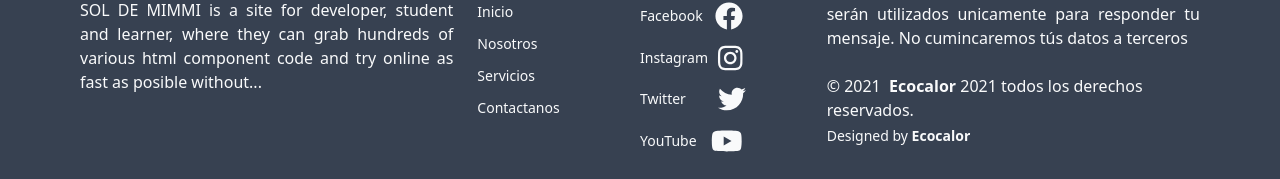
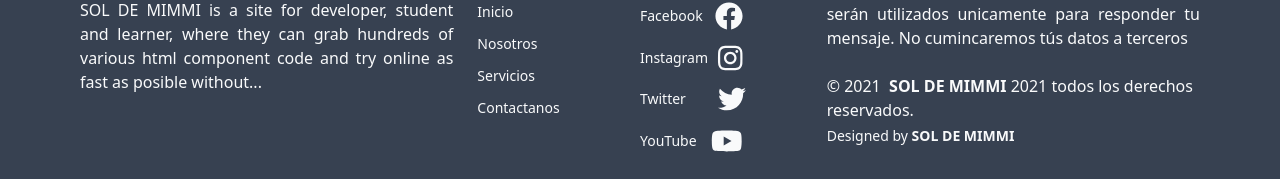
Before and after one commit to luigiRR/repositorio-ecocalor, a React (Create React App) app: page / in a window 1280 px wide. Shown: the part 1854-2033 px from the top of the page. Built offline with nearby package versions, Linux system fonts and the light colour scheme.

Commit message:
change name

```diff
--- a/src/components/Footer/Footer.jsx
+++ b/src/components/Footer/Footer.jsx
@@ -89,10 +89,10 @@ export default function Footer() {
                                 </p>
                             </div>
                             <div className="justify-center text-gray-50 mb-1 mt-6">
-                                © 2021  <span className="font-bold">Ecocalor</span> 2021 todos los derechos reservados.
+                                © 2021  <span className="font-bold">SOL DE MIMMI</span> 2021 todos los derechos reservados.
                             </div>
                             <div className="font-light justify-center text-gray-50 text-sm">
-                                <p>Designed by <span className="font-bold">Ecocalor</span></p>
+                                <p>Designed by <span className="font-bold">SOL DE MIMMI</span></p>
                             </div>
                         </div>
                     </div>
```
